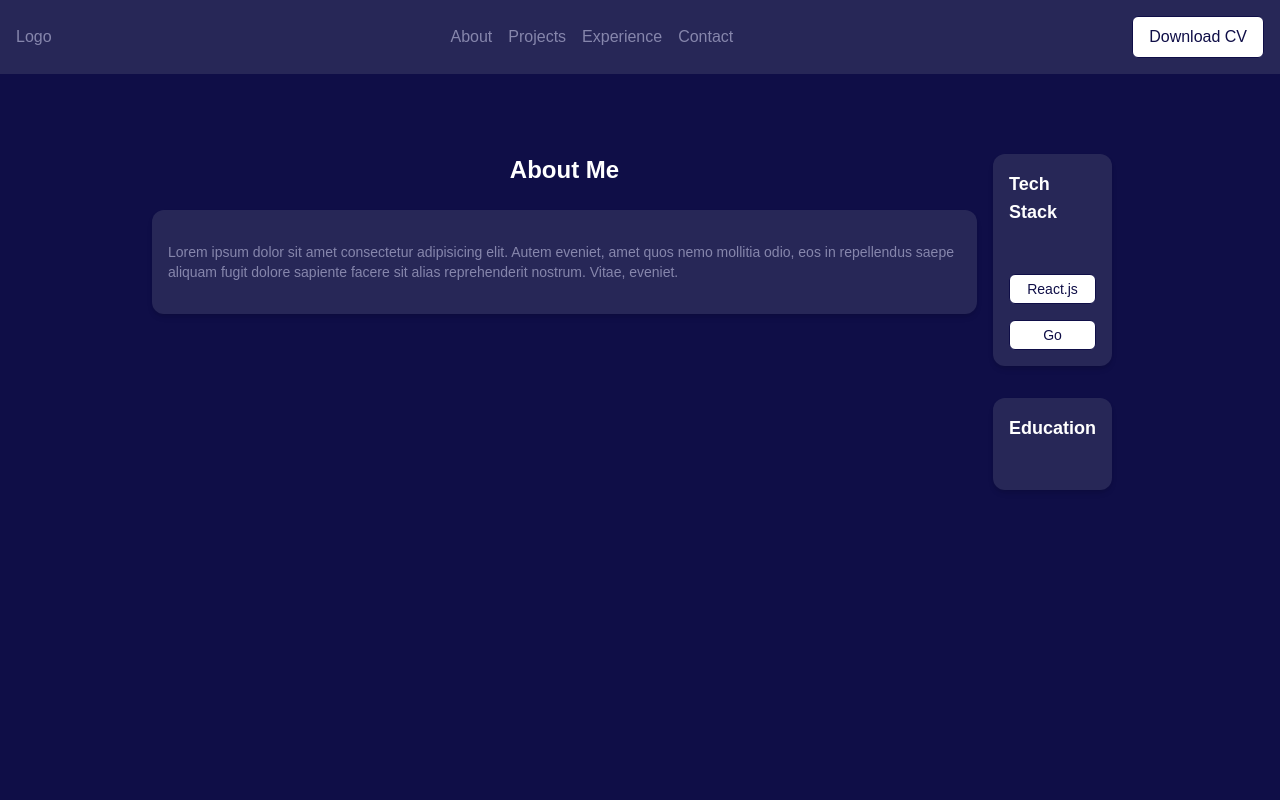
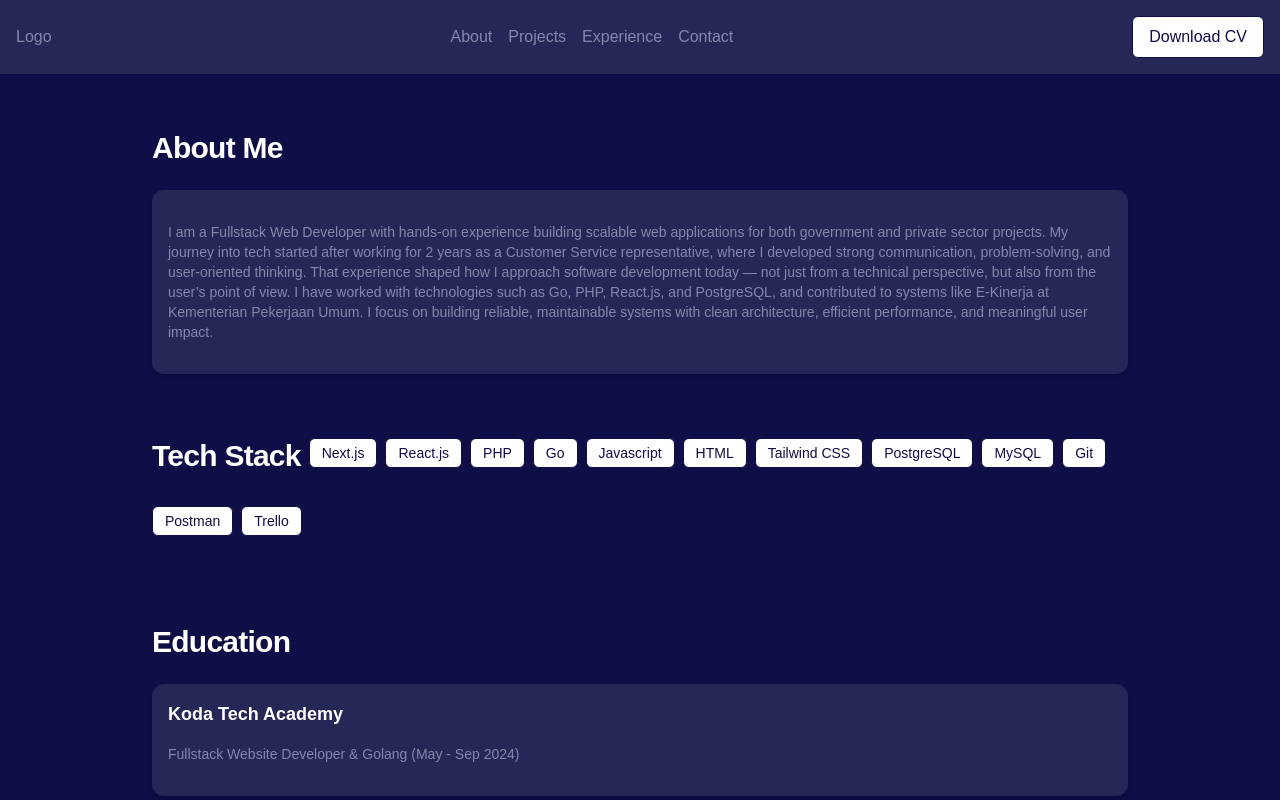
Before and after one commit to fajryalvin12/personal-portfolio-web, a Next.js app: page /about in a window 1280 px wide. Shown: the top 800 px of the page. Built offline with nearby package versions, Linux system fonts and the light colour scheme.

Commit message:
feat: assign dynamic value on element page on main and about page

```diff
--- a/src/app/about/page.js
+++ b/src/app/about/page.js
@@ -3,31 +3,63 @@ import Card from "@/components/ui/Card";
 import Section from "@/components/ui/Section";
 import Button from "@/components/ui/Button";
 export default function About() {
+  const stacks = [
+    "Next.js",
+    "React.js",
+    "PHP",
+    "Go",
+    "Javascript",
+    "HTML",
+    "Tailwind CSS",
+    "PostgreSQL",
+    "MySQL",
+    "Git",
+    "Postman",
+    "Trello",
+  ];
+
+  const education = [
+    {
+      title: "Koda Tech Academy",
+      description: "Fullstack Website Developer & Golang (May - Sep 2024)",
+    },
+    {
+      title: "Universitas Muhammadiyah Yogyakarta",
+      description: "International Relations (Sep 2018 - Apr 2022)",
+    },
+  ];
+
   return (
     <>
-      <Container className="flex gap-4">
-        {/* About Me */}
+      {/* About Me */}
+      <Container className="flex flex-col gap-4">
         <Section title="About Me">
           <Card
-            description="Lorem ipsum dolor sit amet consectetur adipisicing elit. Autem
-            eveniet, amet quos nemo mollitia odio, eos in repellendus saepe
-            aliquam fugit dolore sapiente facere sit alias reprehenderit
-            nostrum. Vitae, eveniet."
+            className="max-w-2xl mx-auto"
+            description="I am a Fullstack Web Developer with hands-on experience building scalable web applications for both government and private sector projects.
+
+My journey into tech started after working for 2 years as a Customer Service representative, where I developed strong communication, problem-solving, and user-oriented thinking. That experience shaped how I approach software development today — not just from a technical perspective, but also from the user’s point of view.
+
+I have worked with technologies such as Go, PHP, React.js, and PostgreSQL, and contributed to systems like E-Kinerja at Kementerian Pekerjaan Umum. I focus on building reliable, maintainable systems with clean architecture, efficient performance, and meaningful user impact."
           ></Card>
         </Section>
         {/* Tech Stack & Education */}
-        <Section className="flex flex-col gap-2">
-          <Card className="flex" title="Tech Stack">
-            <Button variant="outline" size="sm">
-              React.js
+        <Section title="Tech Stack" className="flex flex-wrap gap-2 text-xs">
+          {stacks.map((item, index) => (
+            <Button key={index + 1} variant="outline" size="sm" isBadge>
+              {item}
             </Button>
-            <Button variant="outline" size="sm">
-              Go
-            </Button>
-          </Card>
-          <Card title="Education"></Card>
+          ))}
         </Section>
-        <div className=""></div>
+        <Section title="Education">
+          {education.map((item) => (
+            <Card
+              key={item.title}
+              title={item.title}
+              description={item.description}
+            />
+          ))}
+        </Section>
       </Container>
     </>
   );
--- a/src/app/page.js
+++ b/src/app/page.js
@@ -1,27 +1,34 @@
-"use-client";
+"use client";
 
-import Button from "@/components/ui/Button";
 import Container from "@/components/ui/Container";
 import Section from "@/components/ui/Section";
 import Card from "@/components/ui/Card";
+import picProfile from "../assets/profile_image_portfolio.jpeg";
+import Image from "next/image";
 
 export default function Home() {
   return (
     <>
-      <Container className="flex">
-        <Section title="Section">
-          <h1>Branding Section</h1>
+      <Container className="flex gap-8 items-center">
+        <Section title="Fullstack Web Developer">
           <p>
-            Lorem ipsum dolor sit amet consectetur adipisicing elit. Autem
-            eveniet, amet quos nemo mollitia odio, eos in repellendus saepe
-            aliquam fugit dolore sapiente facere sit alias reprehenderit
-            nostrum. Vitae, eveniet.
+            Building scalable and reliable web applications with a strong focus
+            on performance and user experience.
           </p>
-          <Button variant="outline" size="md" children="Outline" />
-          <Button variant="primary" size="md" children="Primary" />
+          <p>
+            Former Customer Service professional turned developer — bringing
+            problem-solving, communication, and user-first thinking into every
+            system I build..
+          </p>
         </Section>
         <Section>
-          <Card title="Image" />
+          <Image
+            width={400}
+            height={800}
+            src={picProfile}
+            alt="Profile"
+            className="rounded-md"
+          />
         </Section>
       </Container>
     </>
--- a/src/app/projects/page.js
+++ b/src/app/projects/page.js
@@ -8,34 +8,45 @@ export default function Projects() {
     <>
       <Container>
         {/* Project Showcase */}
-        <Section>
+        <Section className="flex gap-4 justify-center">
           {/* Variant Button */}
-          <div className="flex justify-evenly">
           <Button variant="outline" size="sm" children="Frontend" />
           <Button variant="outline" size="sm" children="Backend" />
           <Button variant="outline" size="sm" children="Fullstack" />
-          </div>
         </Section>
-        <Section>
+        <Section className="flex gap-4">
           {/* Detail Project */}
-          <div className="">
-            <div className="flex flex-col gap-4 items-center">
           <Card
             title="Project Card 1"
             description="Description Project 1"
             techStack={["React", "Node", "PostgreSQL"]}
-                image="https://fastly.picsum.photos/id/898/200/300.jpg?hmac=t4CBtj0-seR5dcy3U9f3RETPJo3tVYgUSvwcMV-cL-o"
           >
             <Button variant="outline" size="sm">
               Link
             </Button>
           </Card>
-              <div className="flex gap-4">
+          <Card
+            title="Project Card 2"
+            description="Description Project 1"
+            techStack={["React", "Node", "PostgreSQL"]}
+          >
+            <Button variant="outline" size="sm">
+              Link
+            </Button>
+          </Card>
+          <Card
+            title="Project Card 3"
+            description="Description Project 1"
+            techStack={["React", "Node", "PostgreSQL"]}
+          >
+            <Button variant="outline" size="sm">
+              Link
+            </Button>
+          </Card>
+        </Section>
+        <Section className="flex justify-center gap-4">
           <Button variant="outline" size="sm" children="Prev" />
           <Button variant="outline" size="sm" children="Next" />
-              </div>
-            </div>
-          </div>
         </Section>
       </Container>
     </>
--- a/src/components/Navbar.jsx
+++ b/src/components/Navbar.jsx
@@ -8,7 +8,7 @@ export default function Navbar() {
   const [active, setActive] = useState(false);
   return (
     <>
-      <nav className="flex justify-between p-4 items-center sticky top-0 bg-[var(--blue-eclipse-1)] text-white">
+      <nav className="flex justify-between p-4 items-center sticky top-0 bg-[var(--blue-eclipse-1)] text-white z-0">
         <Link className="text-[#8686ac] hover:text-white" href="/">
           Logo
         </Link>
--- a/src/components/ui/Button.jsx
+++ b/src/components/ui/Button.jsx
@@ -1,5 +1,5 @@
-export default function Button({ variant, size, children }) {
-  let style = "rounded-md transition cursor-pointer";
+export default function Button({ variant, size, children, isBadge }) {
+  let style = "h-full rounded-md transition cursor-pointer";
 
   // Variant Mapping
   const primary =
@@ -37,6 +37,8 @@ export default function Button({ variant, size, children }) {
       style += " " + md;
   }
 
+  if (isBadge) style += " " + "max-w-[125px]";
+
   return (
     <button type="button" className={style}>
       {children}
--- a/src/components/ui/Card.jsx
+++ b/src/components/ui/Card.jsx
@@ -1,3 +1,5 @@
+import Image from "next/image";
+
 export default function Card({
   title,
   description,
@@ -9,13 +11,21 @@ export default function Card({
   const cleanTechStack = techStack ? techStack.join(" • ").trim() : "";
   return (
     <>
-      <article className="bg-[var(--blue-eclipse-1)] rounded-xl p-4 flex flex-col gap-4 shadow-md hover:shadow-lg transition hover:scale-[1.02]">
+      <article className="h-full bg-[var(--blue-eclipse-1)] rounded-xl p-4 flex flex-col gap-4 shadow-md hover:shadow-lg transition hover:scale-[1.02]">
         <h2 className="text-lg font-semibold">{title}</h2>
         <p className="text-sm text-[var(--blue-eclipse-2)]">{description}</p>
         <p className="text-sm text-[var(--blue-eclipse-2)]">
           {cleanTechStack ? `Tech stack : {cleanTechStack}` : ``}
         </p>
-        {image && <img src={image} alt={title} />}
+        {image && (
+          <Image
+            width={400}
+            height={800}
+            src={image}
+            alt={title}
+            className="rounded-md"
+          />
+        )}
         {children}
       </article>
     </>
--- a/src/components/ui/Section.jsx
+++ b/src/components/ui/Section.jsx
@@ -1,8 +1,12 @@
 export default function Section({ children, title, className }) {
   return (
     <>
-      <section className={`py-12 space-y-6 ${className || ""}`}>
-        {title && <h2 className="text-2xl font-bold text-center">{title}</h2>}
+      <section className={`py-6 space-y-6 ${className || ""}`}>
+        {title && (
+          <h2 className="text-2xl md:text-3xl font-bold tracking-tight">
+            {title}
+          </h2>
+        )}
         {children}
       </section>
     </>
```
Also changed, not shown: src/assets/profile_image_portfolio.jpeg (added). Lines whose indentation alone changed are shown as unchanged.
